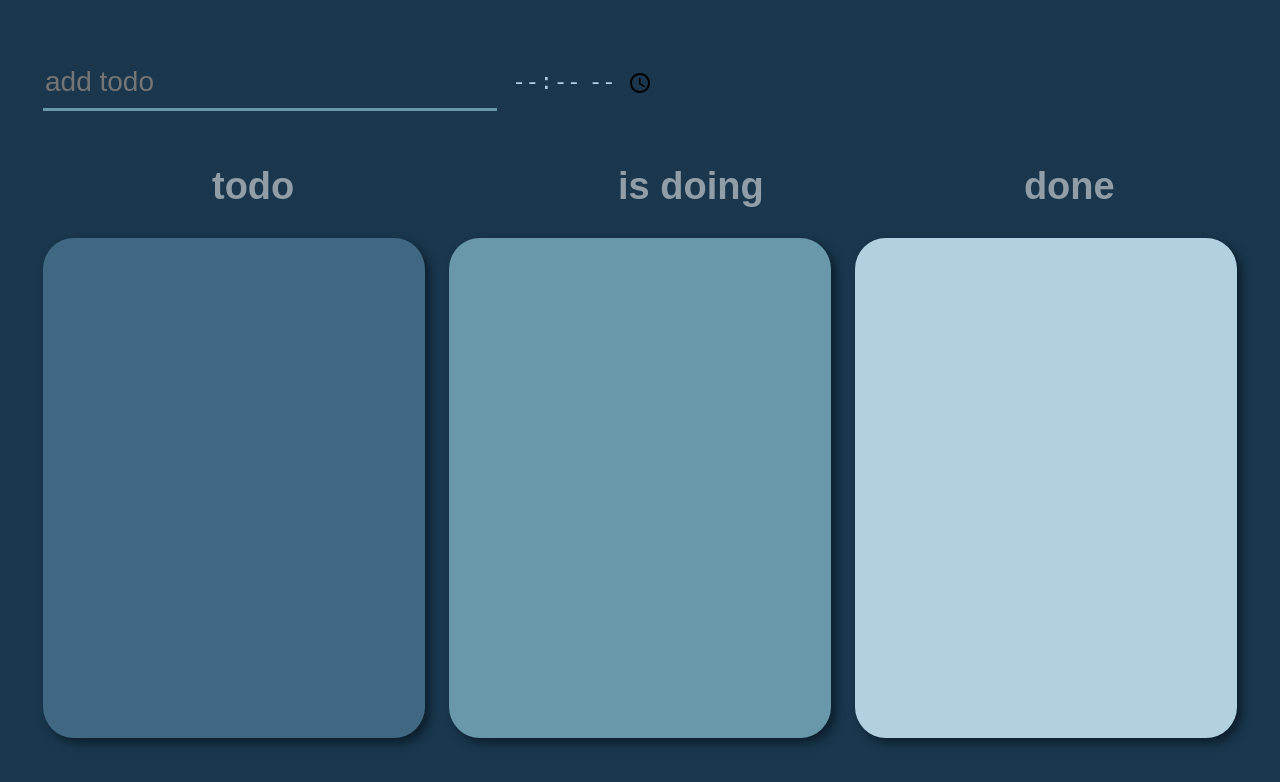
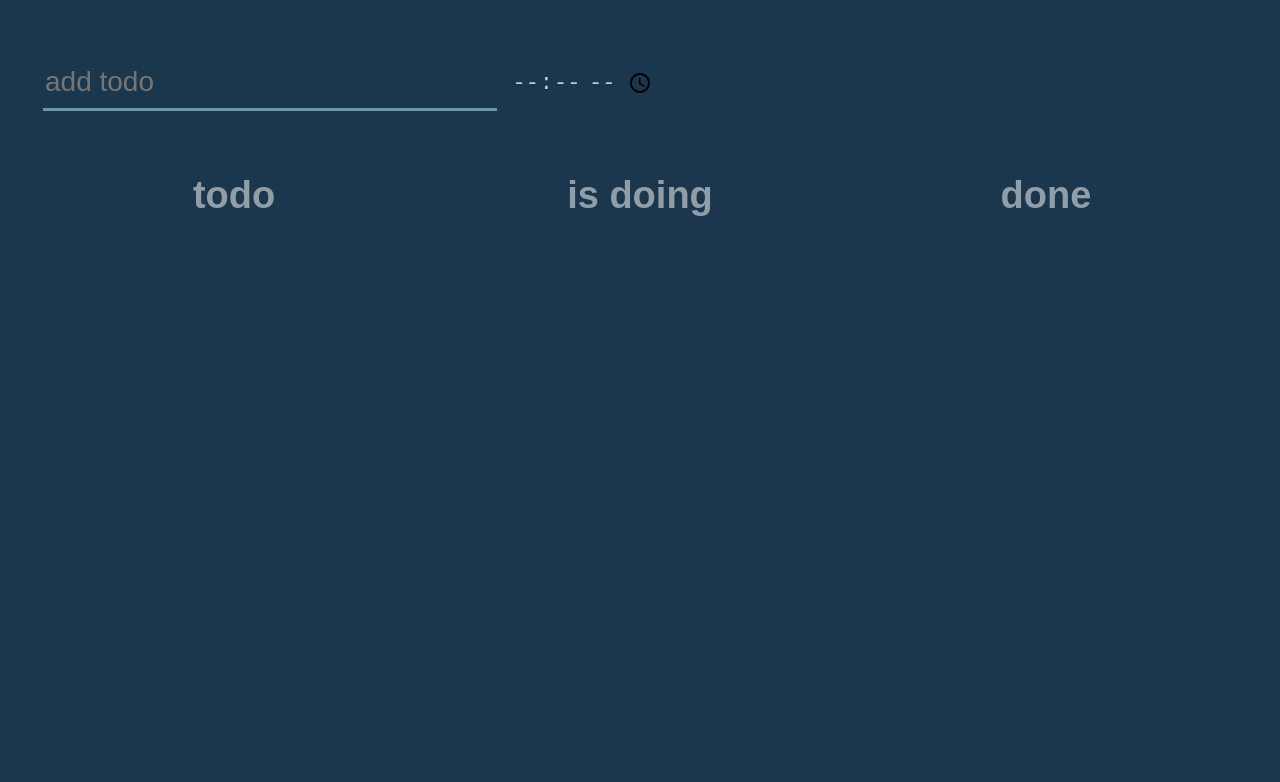
Before and after one commit to aidayaghoubi/todo, a plain HTML site: page index.html in a window 1280 px wide. Drawn offline with Linux system fonts and the light colour scheme.

Commit message:
fix some style bug

```diff
--- a/index.css
+++ b/index.css
@@ -1,107 +1,109 @@
-body{
-    background-color: #1A374D;
+body {
+  background-color: #1a374d;
   font-family: sans-serif;
 }
 
-.columns{
-
+.columns {
   padding: 25px 35px;
   display: flex;
   justify-content: space-between;
-    align-items: center;
+  align-items: flex-start;
   width: 100%;
   height: auto;
   position: relative;
-
 }
-#addbox{
+#addbox {
   height: 150px;
   display: flex;
   align-items: center;
   justify-content: flex-start;
 }
-.box{
+.box {
   width: 32%;
-    height: 500px;
+  height: auto;
   background-color: aquamarine;
   box-shadow: 5px 5px 10px #0c1f2e;
   border-radius: 31px;
+  display: flex;
+  align-items: center;
+  justify-content: center;
+  flex-direction: column;
 }
-.wrapper{
+.wrapper {
   margin-top: 55px;
   display: flex;
   justify-content: center;
   align-items: center;
 }
-.title{
+.title {
   position: absolute;
   top: -77px;
-    transform: translate(169px,-9px);
+
   font-size: 38px;
   font-weight: bold;
-    color: #919EA8;
+  color: #919ea8;
 }
-.todo-box{
+.todo-box {
   background-color: #406882;
 }
-.is-doing-box{
-    background-color: #6998AB;
+.is-doing-box {
+  background-color: #6998ab;
 }
-.done-box{
-    background-color: #B1D0E0;
+.done-box {
+  background-color: #b1d0e0;
 }
-#add-todo{
+#add-todo {
   background-color: transparent;
   border: none;
   height: 50px;
-    border-bottom: 3px solid #6998AB;
+  border-bottom: 3px solid #6998ab;
   width: 450px;
   font-size: 28px;
   color: #406882;
   padding: opx 15px;
 }
-#addForm{
+#addForm {
   padding: 25px 35px;
 }
-#expired-date{
+#expired-date {
   background-color: transparent;
-    color: #B1D0E0;
+  color: #b1d0e0;
   font-size: 22px;
   border: none;
   transform: translate(9px, -2px);
 }
-.mytodo button{
+.mytodo button {
   background-color: transparent;
   color: #022333;
   font-size: 23px;
   border: none;
   margin: 0 2px;
 }
-.main{
+.main {
   display: flex;
   justify-content: space-between;
   align-items: center;
 }
-.mytodo{
-
-    padding: 4px 35px;
-    border-bottom:1px solid #726c6c;
+.mytodo {
+    width: 85%;
+  padding: -1px 35px;
+  border-bottom: 1px solid #726c6c;
 }
-.main p{
+.main p {
   font-size: 24px;
   color: #022333;
   font-weight: bold;
 }
-.dates span,p{
+.dates span,
+p {
   font-size: 12px;
 }
-.dates{
+.dates {
   display: flex;
   justify-content: space-between;
   align-items: center;
 }
 
-
-.hide{
+.hide {
   display: none;
 }
```
Lines whose indentation alone changed are shown as unchanged.
